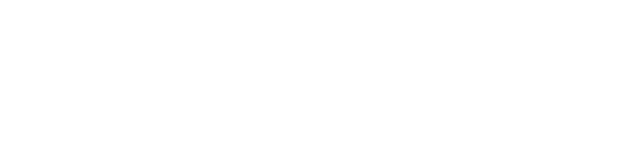
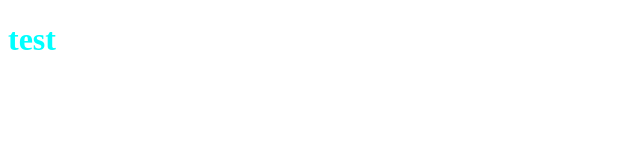
Before and after one commit to k000033/project, a plain HTML site: page index.html in a window 1280 px wide. Shown: the full height of the page, 0-640 px from the left. Drawn offline with Linux system fonts and the light colour scheme.

Commit message:
新增CSS

```diff
--- /dev/null
+++ b/css.css
@@ -0,0 +1,3 @@
+body{
+    color: aqua;
+}
--- a/index.html
+++ b/index.html
@@ -5,8 +5,9 @@
     <meta http-equiv="X-UA-Compatible" content="IE=edge">
     <meta name="viewport" content="width=device-width, initial-scale=1.0">
     <title>Document</title>
+    <link rel="stylesheet" href="./css.css">
 </head>
 <body>
-
+    <h1>test</h1>
 </body>
 </html>
```
